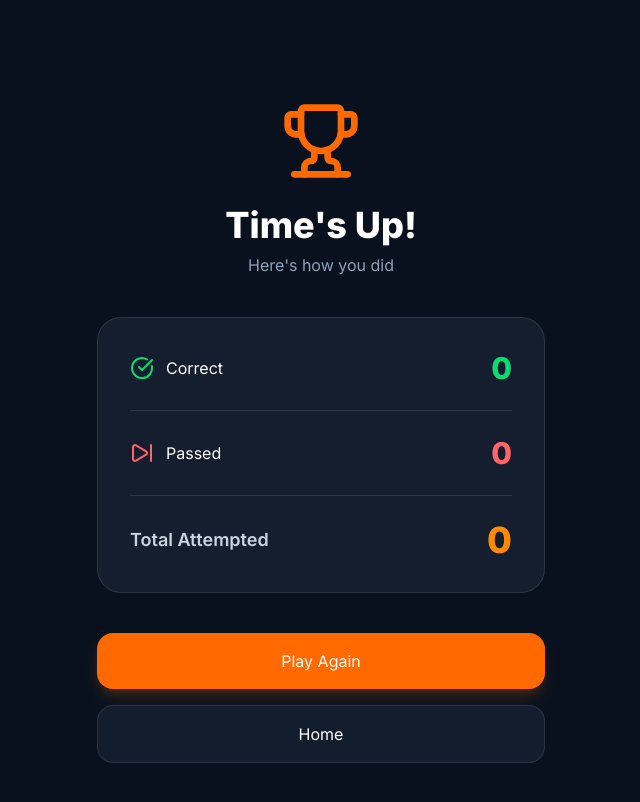
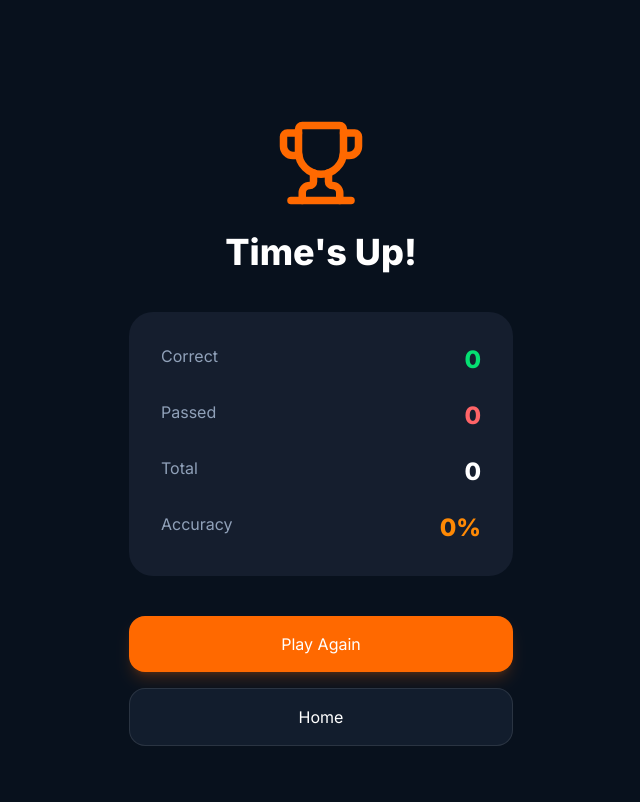
Before and after one commit to sarveshpourkar/maathe-pe, a React (Vite) app: page /results in a window 1280 px wide. Shown: the top 802 px of the page, without its empty margins (319-959 px from the left). Built offline with nearby package versions, Linux system fonts and the light colour scheme; the HTML template or start-up script is replaced by a standard one.

Commit message:
feat: redesign results screen with game statistics

```diff
--- a/src/pages/Results.jsx
+++ b/src/pages/Results.jsx
@@ -1,5 +1,6 @@
-import { Trophy, CheckCircle, SkipForward } from "lucide-react";
+import { Trophy, RotateCcw, Home } from "lucide-react";
 import { useLocation, useNavigate } from "react-router-dom";
+
 import Button from "../components/Button";
 
 export default function Results() {
@@ -8,72 +9,89 @@ export default function Results() {
 
   const correct = state?.correct ?? 0;
   const passed = state?.passed ?? 0;
+
   const total = correct + passed;
+
+  const accuracy =
+    total === 0
+      ? 0
+      : Math.round((correct / total) * 100);
 
   return (
     <div className="flex min-h-screen flex-col items-center justify-center px-6 text-center">
-      <Trophy size={80} className="mb-6 text-orange-500" />
+
+      <Trophy
+        size={90}
+        className="mb-6 text-orange-500"
+      />
 
       <h1 className="text-4xl font-black text-white">
         Time's Up!
       </h1>
 
-      <p className="mt-2 text-slate-400">
-        Here's how you did
-      </p>
+      <div className="mt-10 w-full max-w-sm rounded-3xl bg-[#151E2E] p-8">
 
-      <div className="mt-10 w-full max-w-md rounded-3xl border border-white/10 bg-[#151E2E] p-8">
+        <div className="flex justify-between">
+          <span className="text-slate-400">
+            Correct
+          </span>
 
-        <div className="flex items-center justify-between">
-          <div className="flex items-center gap-3">
-            <CheckCircle className="text-green-400" />
-            <span className="text-white">Correct</span>
-          </div>
-
-          <span className="text-3xl font-black text-green-400">
+          <span className="text-2xl font-black text-green-400">
             {correct}
           </span>
         </div>
 
-        <div className="my-6 h-px bg-white/10" />
+        <div className="mt-6 flex justify-between">
+          <span className="text-slate-400">
+            Passed
+          </span>
 
-        <div className="flex items-center justify-between">
-          <div className="flex items-center gap-3">
-            <SkipForward className="text-red-400" />
-            <span className="text-white">Passed</span>
-          </div>
-
-          <span className="text-3xl font-black text-red-400">
+          <span className="text-2xl font-black text-red-400">
             {passed}
           </span>
         </div>
 
-        <div className="my-6 h-px bg-white/10" />
-
-        <div className="flex items-center justify-between">
-          <span className="text-lg font-semibold text-slate-300">
-            Total Attempted
+        <div className="mt-6 flex justify-between">
+          <span className="text-slate-400">
+            Total
           </span>
 
-          <span className="text-4xl font-black text-orange-400">
+          <span className="text-2xl font-black text-white">
             {total}
+          </span>
+        </div>
+
+        <div className="mt-6 flex justify-between">
+          <span className="text-slate-400">
+            Accuracy
+          </span>
+
+          <span className="text-2xl font-black text-orange-400">
+            {accuracy}%
           </span>
         </div>
 
       </div>
 
-      <div className="mt-10 flex w-full max-w-md flex-col gap-4">
-        <Button onClick={() => navigate("/")}>
+      <div className="mt-10 flex w-full max-w-sm flex-col gap-4">
+
+        <Button
+          icon={<RotateCcw size={20} />}
+          onClick={() => navigate("/categories")}
+        >
           Play Again
         </Button>
 
         <Button
           variant="secondary"
+          icon={<Home size={20} />}
           onClick={() => navigate("/")}
         >
           Home
         </Button>
+
       </div>
+
     </div>
   );
 }
```
